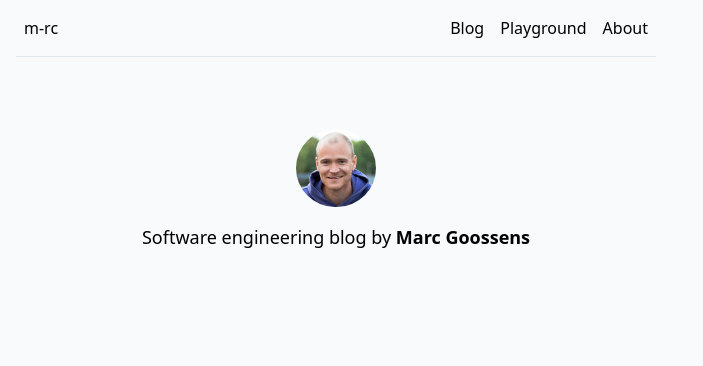
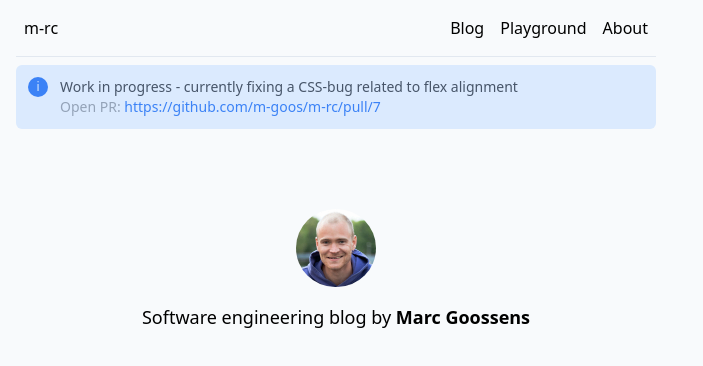
Before and after one commit to m-goos/m-rc, a Next.js app: page / in a window 1280 px wide. Shown: the top 366 px of the page, without its empty margins (0-703 px from the left). Built offline with nearby package versions, Linux system fonts and the light colour scheme.

Commit message:
feat: temporary info component about flex problem

```diff
--- a/app/layout.tsx
+++ b/app/layout.tsx
@@ -2,6 +2,7 @@ import Nav from '@/components/Nav';
 
 // These styles apply to every route in the application
 import './globals.css';
+import Info from '@/components/Info';
 
 export default function RootLayout({
   // Layouts must accept a children prop.
@@ -17,6 +18,12 @@ export default function RootLayout({
           {/* element below is too wide */}
           <div className="flex flex-col grow max-w-2xl px-4">
             <Nav />
+            <Info
+              message={
+                'Work in progress - currently fixing a CSS-bug related to flex alignment'
+              }
+              prLink={'https://github.com/m-goos/m-rc/pull/7'}
+            />
             <main className="flex flex-col py-8">{children}</main>
           </div>
         </div>
```
